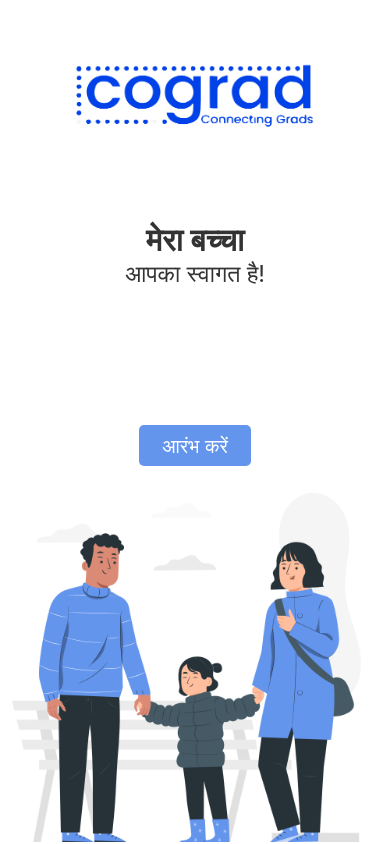
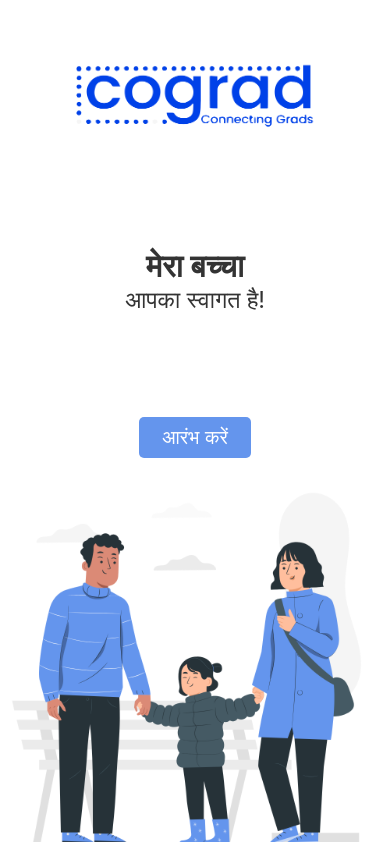
Before and after one commit to CogradDev/merabachhaapp, a React Native app: screen /WelcomeScreen in a window 390 px wide. Built offline with nearby package versions, Linux system fonts and the light colour scheme.

Commit message:
some miner changes like child dropdown

```diff
--- a/screens/WelcomeScreen.js
+++ b/screens/WelcomeScreen.js
@@ -48,8 +48,8 @@ const styles = StyleSheet.create({
   textContainer: {
     alignItems: 'center',
     justifyContent : "space-between",
-    paddingVertical :   height * 0.04,
-    top: height * 0.04,
+    paddingVertical :   height * 0.06,
+    top: height * 0.05,
     height : height* 0.4,
   },
   title: {
```
